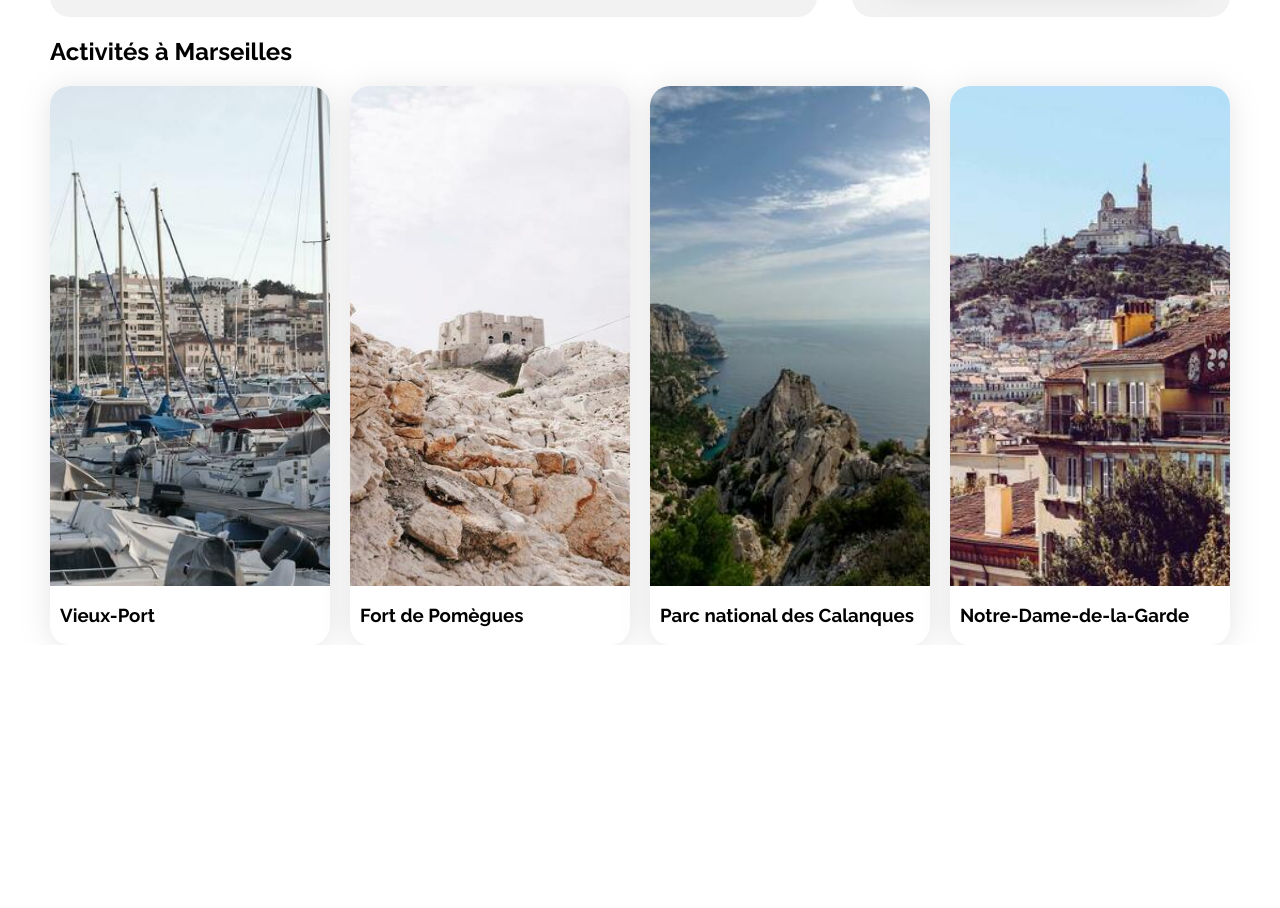
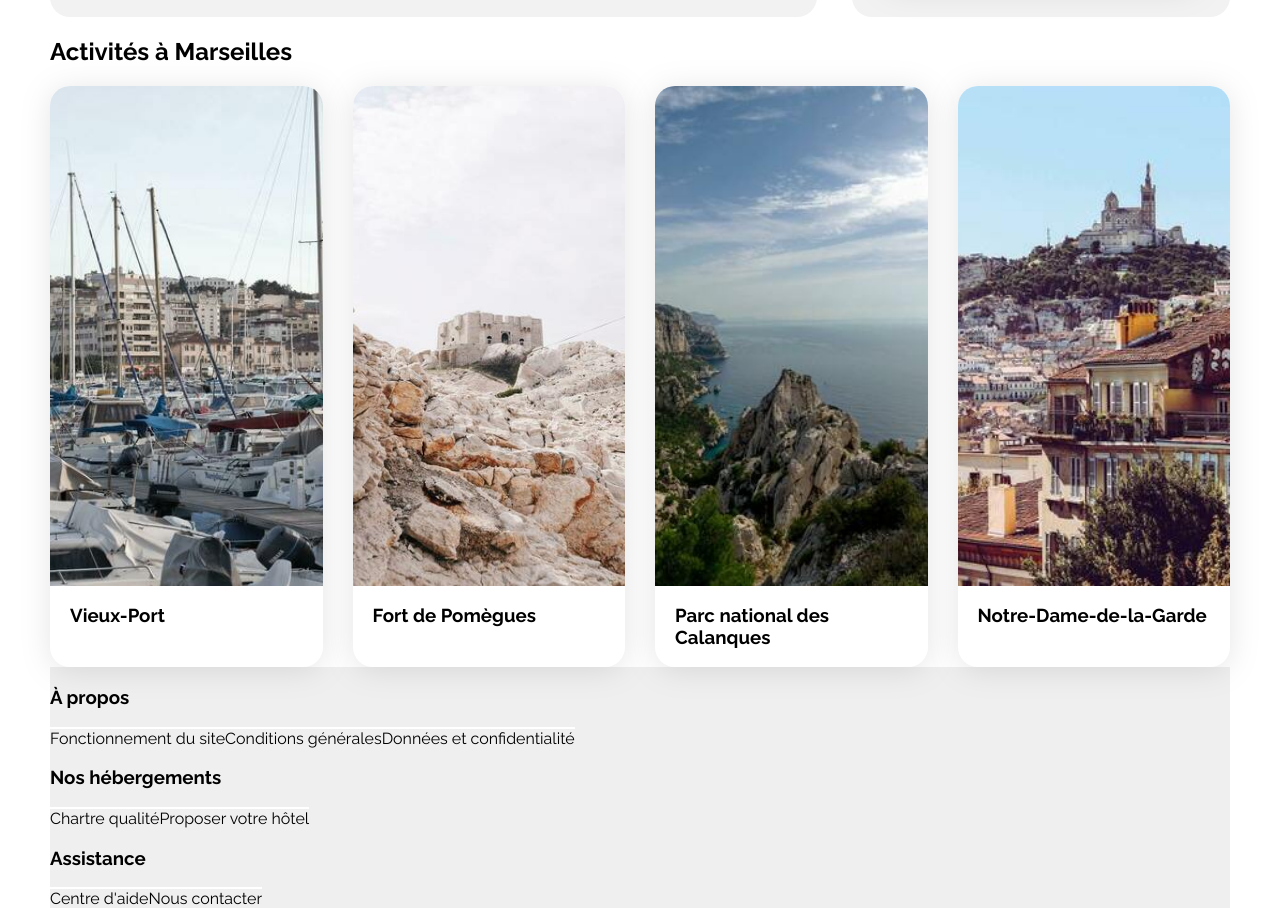
Before and after one commit to Yannstj/booki-starter-code, a plain HTML site: page index.html in a window 1280 px wide. Shown: the part 916-1824 px from the top of the page. Before the commit the page ends 1561 px from the top, so only its background shows below. Drawn offline with Linux system fonts and the light colour scheme.

Commit message:
starting footer

```diff
--- a/css/style.css
+++ b/css/style.css
@@ -353,7 +353,7 @@ li {
 
 .activites-cards {
   display: flex;
-  gap: 20px;
+  gap: 30px;
 }
 /* toutes les cartes activités */
 
@@ -365,7 +365,7 @@ li {
 .activites-cards a {
   background-color: white;
   display: flex;
-  width: 80%;
+  width: 100%;
   /* border: solid black 1px; */
   border-radius: 20px;
   filter: drop-shadow(0px 3px 15px rgba(0, 0, 0, 0.1));
@@ -374,13 +374,28 @@ li {
 .activites-card img {
   border-radius: 20px 20px 0px 0px;
   object-fit: cover;
-
   height: 500px;
 }
 
-.activites-card-txt {
+.activites-card-content {
   display: flex;
-  margin-left: 10px;
+  margin-left: 20px;
+}
+
+.activites-card-title h3 {
+}
+
+/* footer */
+
+footer {
+  background-color: #efefef;
+  display: flex;
+  width: 100%;
+}
+
+.footer-elements {
+  display: flex;
+  flex-direction: column;
 }
 
 /* Le code ci-dessous correspond à la version responsive uniquement */
--- a/index.html
+++ b/index.html
@@ -337,7 +337,26 @@
                 </section>
             </div>
         </main>
-        <footer></footer>
+        <footer>
+            <div class="footer-elements">
+                <h3>À propos</h3>
+                <ul>
+                    <li><a href="">Fonctionnement du site</a></li>
+                    <li><a href="">Conditions générales</a></li>
+                    <li><a href="">Données et confidentialité</a></li>
+                </ul>
+                <h3>Nos hébergements</h3>
+                <ul>
+                    <li><a href="">Chartre qualité</a></li>
+                    <li><a href="">Proposer votre hôtel</a></li>
+                </ul>
+                <h3>Assistance</h3>
+                <ul>
+                    <li><a href="">Centre d'aide</a></li>
+                    <li><a href="">Nous contacter</a></li>
+                </ul>
+            </div>
+        </footer>
     </div>
 </body>
 
```
